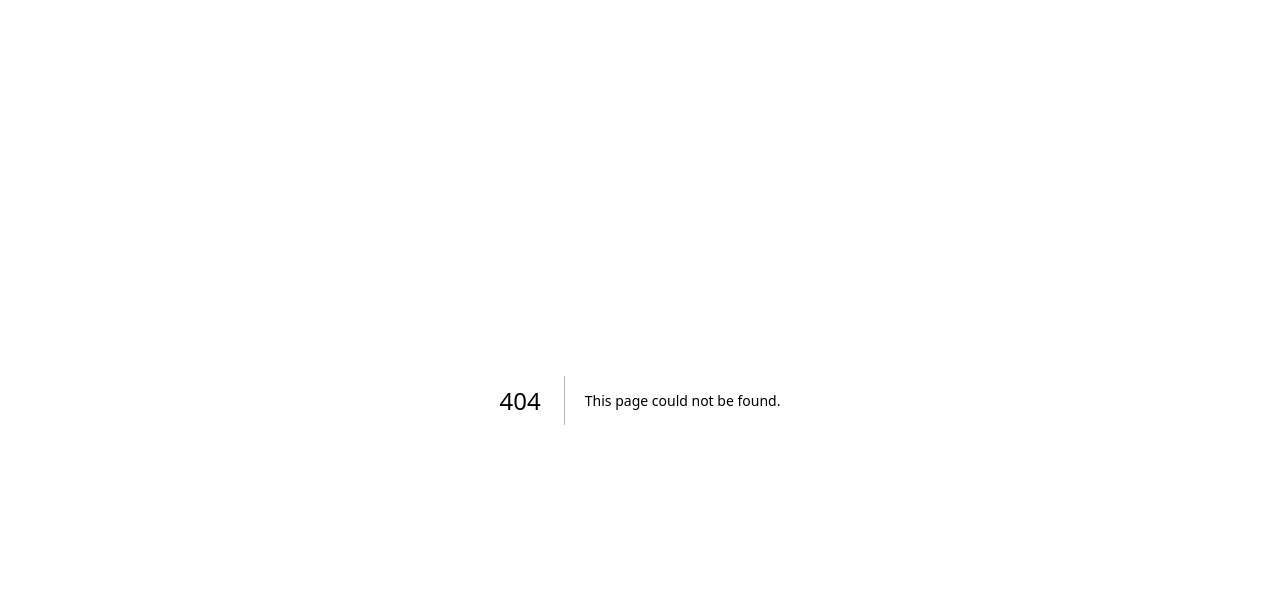
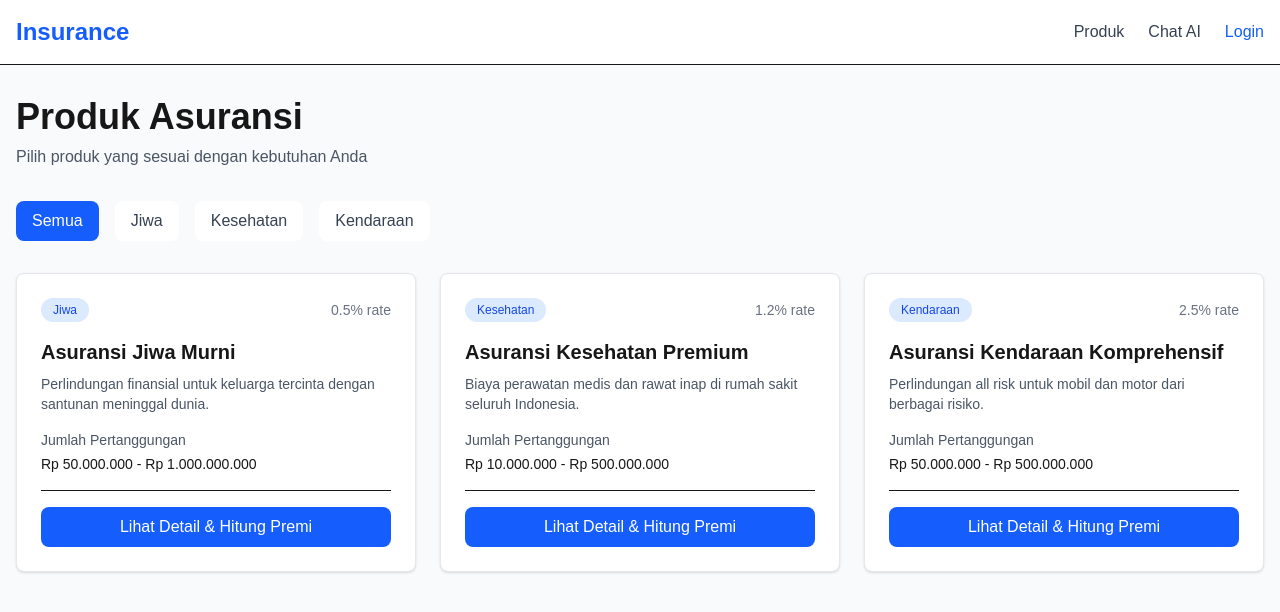
Before and after one commit to IlucielI/insurance-policy-app, a Next.js app: page /products in a window 1280 px wide. Before the commit this address had no page. Shown: the top 612 px of the page. Built offline with nearby package versions, Linux system fonts and the light colour scheme; no server answers.

Commit message:
feat(app): add products listing page

```diff
--- /dev/null
+++ b/src/app/products/page.tsx
@@ -0,0 +1,197 @@
+'use client'
+
+import { useState, useEffect } from 'react'
+import Link from 'next/link'
+
+interface Product {
+  id: string
+  name: string
+  category: string
+  description: string
+  min_sum_assured: number
+  max_sum_assured: number
+  base_premium_rate: number
+}
+
+export default function ProductsPage() {
+  const [products, setProducts] = useState<Product[]>([])
+  const [loading, setLoading] = useState(true)
+  const [category, setCategory] = useState('')
+
+  useEffect(() => {
+    fetchProducts()
+  }, [category])
+
+  const fetchProducts = async () => {
+    try {
+      const params = new URLSearchParams()
+      if (category) params.append('category', category)
+      params.append('is_active', 'true')
+
+      const res = await fetch(`http://localhost:8080/api/v1/products?${params}`)
+      const data = await res.json()
+      setProducts(data.data || [])
+    } catch (err) {
+      console.error('Failed to fetch products:', err)
+      // Fallback mock data for demo
+      setProducts([
+        {
+          id: '1',
+          name: 'Asuransi Jiwa Murni',
+          category: 'life',
+          description: 'Perlindungan finansial untuk keluarga tercinta dengan santunan meninggal dunia.',
+          min_sum_assured: 50000000,
+          max_sum_assured: 1000000000,
+          base_premium_rate: 0.5
+        },
+        {
+          id: '2',
+          name: 'Asuransi Kesehatan Premium',
+          category: 'health',
+          description: 'Biaya perawatan medis dan rawat inap di rumah sakit seluruh Indonesia.',
+          min_sum_assured: 10000000,
+          max_sum_assured: 500000000,
+          base_premium_rate: 1.2
+        },
+        {
+          id: '3',
+          name: 'Asuransi Kendaraan Komprehensif',
+          category: 'vehicle',
+          description: 'Perlindungan all risk untuk mobil dan motor dari berbagai risiko.',
+          min_sum_assured: 50000000,
+          max_sum_assured: 500000000,
+          base_premium_rate: 2.5
+        }
+      ])
+    } finally {
+      setLoading(false)
+    }
+  }
+
+  const formatCurrency = (amount: number) => {
+    return new Intl.NumberFormat('id-ID', {
+      style: 'currency',
+      currency: 'IDR',
+      minimumFractionDigits: 0
+    }).format(amount)
+  }
+
+  const getCategoryLabel = (cat: string) => {
+    const labels: Record<string, string> = {
+      life: 'Jiwa',
+      health: 'Kesehatan',
+      vehicle: 'Kendaraan'
+    }
+    return labels[cat] || cat
+  }
+
+  return (
+    <div className="min-h-screen bg-gray-50">
+      {/* Header */}
+      <header className="bg-white border-b">
+        <div className="container mx-auto px-4 py-4 flex justify-between items-center">
+          <Link href="/" className="text-2xl font-bold text-blue-600">
+            Insurance
+          </Link>
+          <nav className="flex gap-6">
+            <Link href="/products" className="text-gray-700 hover:text-blue-600 font-medium">
+              Produk
+            </Link>
+            <Link href="/chat" className="text-gray-700 hover:text-blue-600 font-medium">
+              Chat AI
+            </Link>
+            <Link href="/auth/login" className="text-blue-600 hover:text-blue-700 font-medium">
+              Login
+            </Link>
+          </nav>
+        </div>
+      </header>
+
+      {/* Page Content */}
+      <div className="container mx-auto px-4 py-8">
+        <h1 className="text-4xl font-bold mb-2">Produk Asuransi</h1>
+        <p className="text-gray-600 mb-8">Pilih produk yang sesuai dengan kebutuhan Anda</p>
+
+        {/* Filter */}
+        <div className="mb-8 flex gap-4">
+          <button
+            onClick={() => setCategory('')}
+            className={`px-4 py-2 rounded-lg font-medium transition ${
+              category === '' ? 'bg-blue-600 text-white' : 'bg-white text-gray-700 hover:bg-gray-50'
+            }`}
+          >
+            Semua
+          </button>
+          <button
+            onClick={() => setCategory('life')}
+            className={`px-4 py-2 rounded-lg font-medium transition ${
+              category === 'life' ? 'bg-blue-600 text-white' : 'bg-white text-gray-700 hover:bg-gray-50'
+            }`}
+          >
+            Jiwa
+          </button>
+          <button
+            onClick={() => setCategory('health')}
+            className={`px-4 py-2 rounded-lg font-medium transition ${
+              category === 'health' ? 'bg-blue-600 text-white' : 'bg-white text-gray-700 hover:bg-gray-50'
+            }`}
+          >
+            Kesehatan
+          </button>
+          <button
+            onClick={() => setCategory('vehicle')}
+            className={`px-4 py-2 rounded-lg font-medium transition ${
+              category === 'vehicle' ? 'bg-blue-600 text-white' : 'bg-white text-gray-700 hover:bg-gray-50'
+            }`}
+          >
+            Kendaraan
+          </button>
+        </div>
+
+        {/* Products Grid */}
+        {loading ? (
+          <div className="text-center py-12">
+            <div className="inline-block animate-spin rounded-full h-8 w-8 border-b-2 border-blue-600"></div>
+            <p className="mt-4 text-gray-600">Memuat produk...</p>
+          </div>
+        ) : products.length === 0 ? (
+          <div className="text-center py-12 bg-white rounded-lg">
+            <p className="text-gray-600">Tidak ada produk yang tersedia</p>
+          </div>
+        ) : (
+          <div className="grid md:grid-cols-2 lg:grid-cols-3 gap-6">
+            {products.map((product) => (
+              <div key={product.id} className="bg-white rounded-lg shadow-sm border border-gray-200 p-6 hover:shadow-md transition">
+                <div className="flex items-center justify-between mb-4">
+                  <span className="inline-block bg-blue-100 text-blue-700 text-xs font-medium px-3 py-1 rounded-full">
+                    {getCategoryLabel(product.category)}
+                  </span>
+                  <span className="text-sm text-gray-500">
+                    {product.base_premium_rate}% rate
+                  </span>
+                </div>
+
+                <h3 className="text-xl font-semibold mb-2">{product.name}</h3>
+                <p className="text-gray-600 text-sm mb-4 line-clamp-2">{product.description}</p>
+
+                <div className="mb-4 pb-4 border-b">
+                  <p className="text-sm text-gray-600 mb-1">Jumlah Pertanggungan</p>
+                  <p className="text-sm font-medium">
+                    {formatCurrency(product.min_sum_assured)} - {formatCurrency(product.max_sum_assured)}
+                  </p>
+                </div>
+
+                <Link
+                  href={`/products/${product.id}`}
+                  className="block w-full text-center bg-blue-600 text-white py-2 rounded-lg font-medium hover:bg-blue-700 transition"
+                >
+                  Lihat Detail & Hitung Premi
+                </Link>
+              </div>
+            ))}
+          </div>
+        )}
+      </div>
+    </div>
+  )
+}
```
